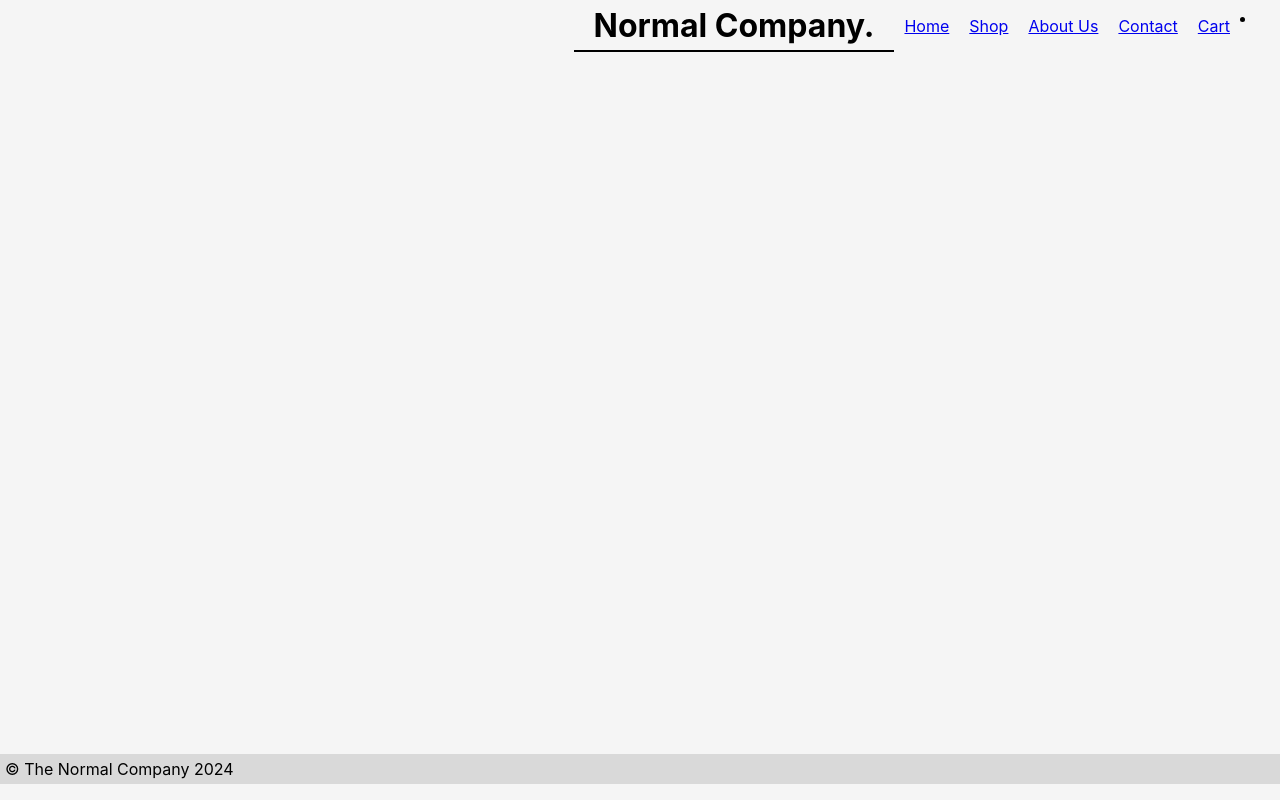
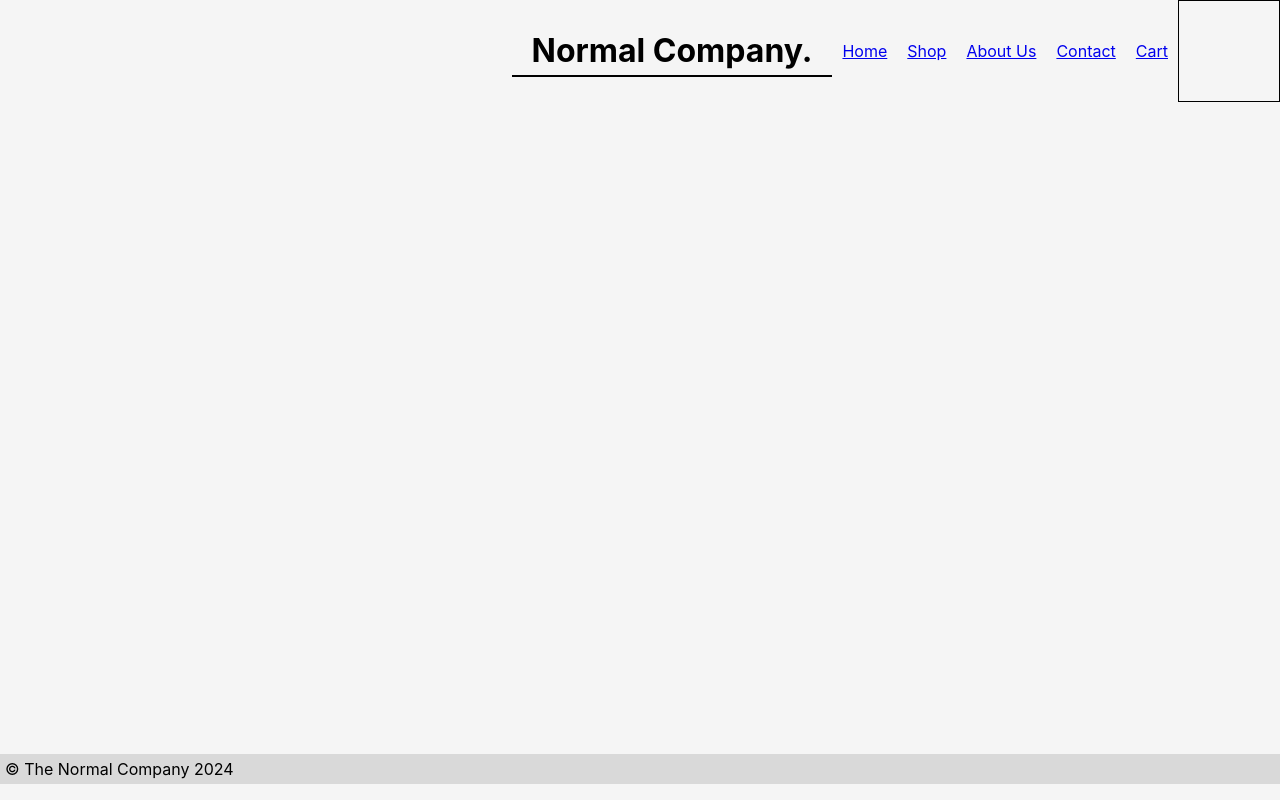
Before and after one commit to Adam-S988/final-sprint-asbs, a React (Create React App) app: page /productlist in a window 1280 px wide. Built offline with nearby package versions, Linux system fonts and the light colour scheme.

Commit message:
productList

```diff
--- a/src/Components/ProductList.jsx
+++ b/src/Components/ProductList.jsx
@@ -1,22 +1,7 @@
 import React from "react";
 
 const ProductList = () => {
-  return (
-    <div>
-      <li>
-        <ol></ol>
-        <ol></ol>
-        <ol></ol>
-        <ol></ol>
-        <ol></ol>
-        <ol></ol>
-        <ol></ol>
-        <ol></ol>
-        <ol></ol>
-        <ol></ol>
-      </li>
-    </div>
-  );
+  return <div className="shopFrame"></div>;
 };
 
 export default ProductList;
--- a/src/index.css
+++ b/src/index.css
@@ -81,3 +81,13 @@ code {
   width: 100%;
   padding: 5px;
 }
+
+.shopFrame {
+  height: 100px;
+  width: 100px;
+  display: flex;
+  flex-direction: column;
+  align-items: center;
+  justify-content: center;
+  border: 1px solid black;
+}
```
Also changed, not shown: src/api.js (+14 -0 lines).
